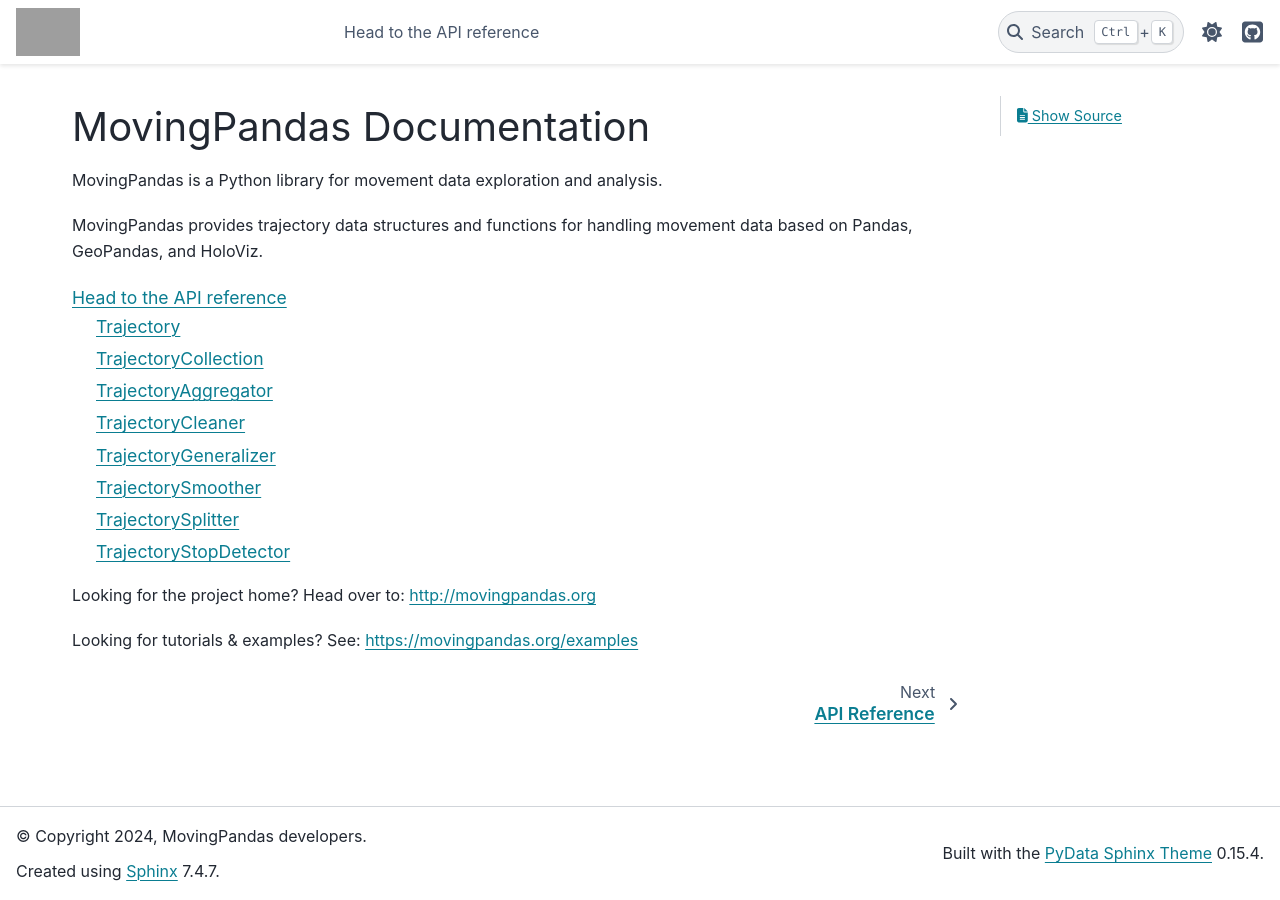
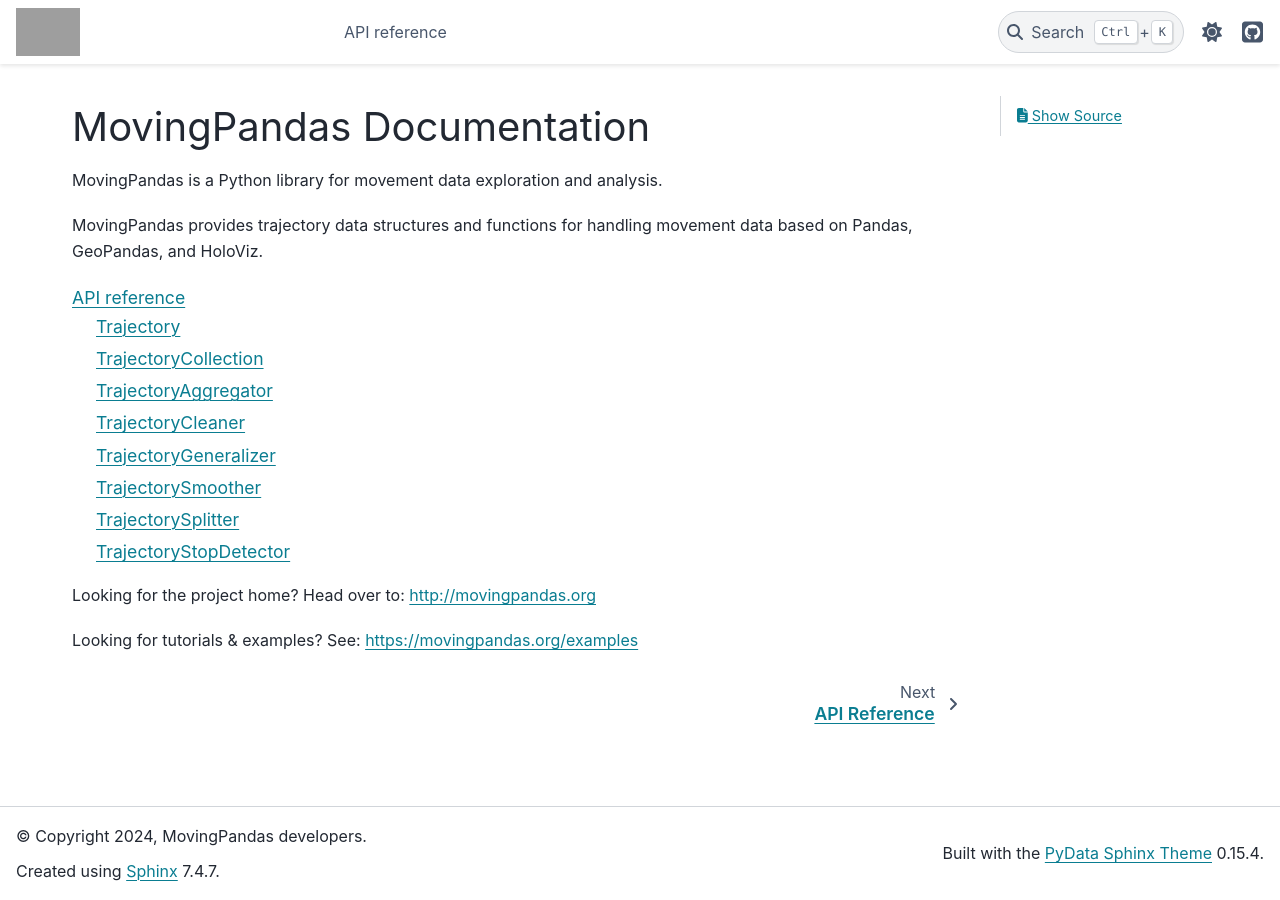
Before and after one commit to movingpandas/movingpandas, a Sphinx documentation site: the page built from docs/source/index.rst, in a window 1280 px wide. Built offline with Sphinx 7.4.7 and the PyData theme 0.15.4, drawn with Linux system fonts in a browser that asks for light colours; grey boxes are pictures that could not be loaded.

Commit message:
Update index.rst

```diff
--- a/docs/source/index.rst
+++ b/docs/source/index.rst
@@ -8,7 +8,7 @@
 .. toctree::
    :maxdepth: 2
 
-   Head to the API reference <api/api>
+   API reference <api/api>
 
 
 Looking for the project home? Head over to: http://movingpandas.org
```
